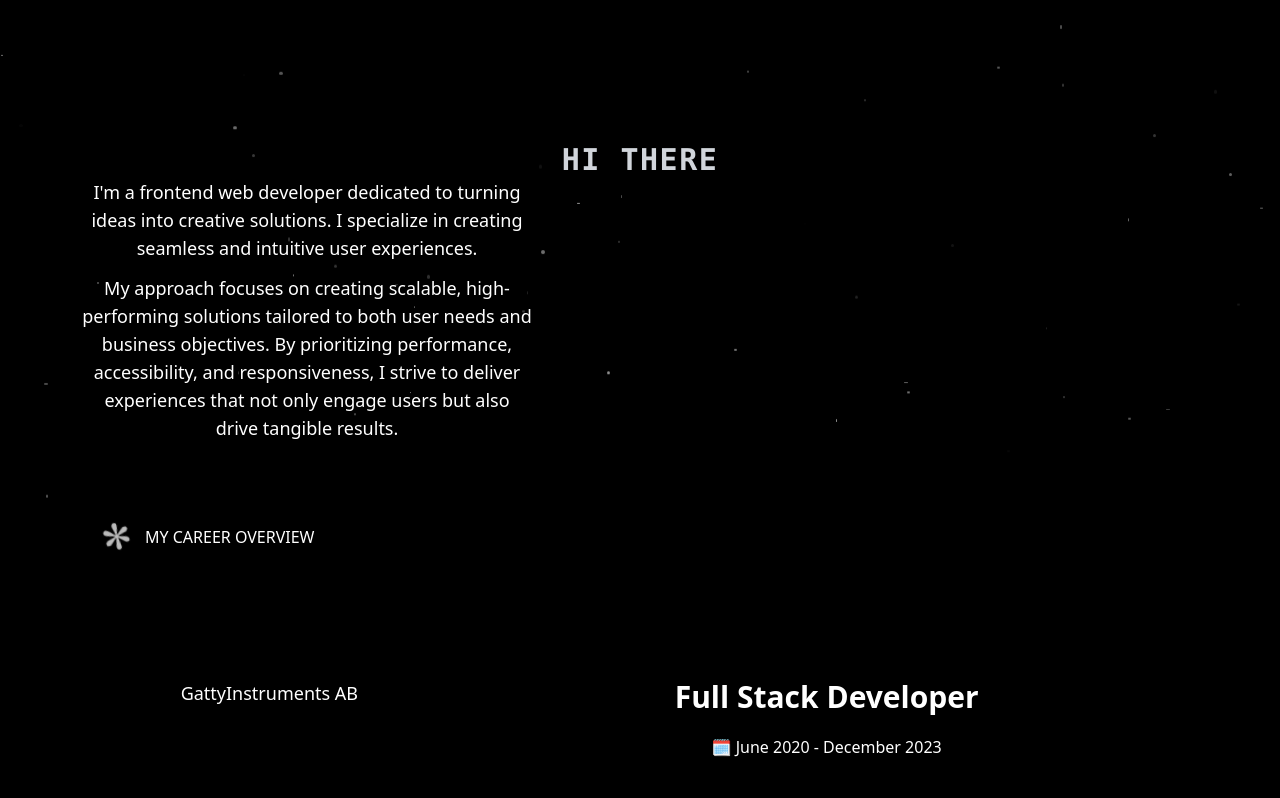
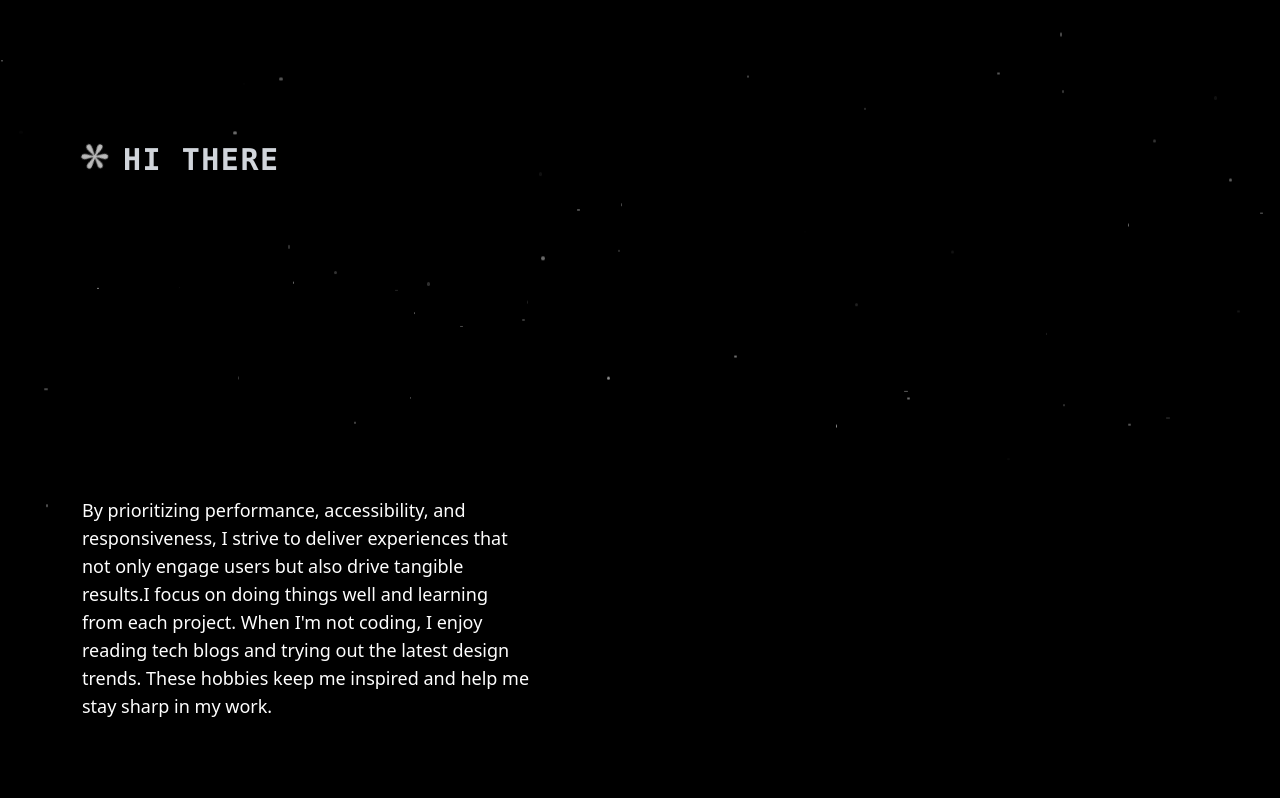
Before and after one commit to akhilapnair/portfolio, a React (Vite) app: page / in a window 1280 px wide. Shown: the part 640-1438 px from the top of the page. Built offline with nearby package versions, Linux system fonts and the light colour scheme; grey boxes are pictures that could not be loaded.

Commit message:
about me animation

```diff
--- a/src/components/ArrowAnimation.tsx
+++ b/src/components/ArrowAnimation.tsx
@@ -32,7 +32,7 @@ const ArrowAnimation = () => {
         tl.to('#banner-arrow-svg', {
             duration: 0.5,
             delay: 0.5,
-            fill: '#ffffff08',
+            fill: '#29383eff',
         });
         tl.to('#banner-arrow-svg', {
             duration: 1,
@@ -52,7 +52,7 @@ const ArrowAnimation = () => {
             viewBox="0 0 376 111"
             fill="transparent"
             xmlns="http://www.w3.org/2000/svg"
-            className="absolute bottom-20 left-1/2 -translate-x-1/2 z-0"
+            className="absolute bottom-10 left-1/2 -translate-x-1/2 z-0"
             ref={svgRef}
         >
             <path
--- a/src/section/Aboutme.tsx
+++ b/src/section/Aboutme.tsx
@@ -1,27 +1,83 @@
-import { Fragment } from "react/jsx-runtime";
+import { useRef } from "react";
 import DecoderName from "../components/Decoder-text";
+import SectionTitle from "../components/SectionTitle";
+import gsap from "gsap";
+import { useGSAP } from "@gsap/react";
 
 const Aboutme = () => {
+  const container = useRef<HTMLDivElement | null>(null);
+     useGSAP(
+        () => {
+            const tl = gsap.timeline({
+                scrollTrigger: {
+                    id: 'about-me-in',
+                    trigger: container.current,
+                    start: 'top 70%',
+                    end: 'bottom bottom',
+                    scrub: 0.5,
+                },
+            });
+
+            tl.from('.slide-up-and-fade', {
+                y: 150,
+                opacity: 0,
+                stagger: 0.05,
+            });
+        },
+        { scope: container },
+    );
+
+    useGSAP(
+        () => {
+            const tl = gsap.timeline({
+                scrollTrigger: {
+                    id: 'about-me-out',
+                    trigger: container.current,
+                    start: 'bottom 50%',
+                    end: 'bottom 10%',
+                    scrub: 0.5,
+                },
+            });
+
+            tl.to('.slide-up-and-fade', {
+                y: -150,
+                opacity: 0,
+                stagger: 0.02,
+            });
+        },
+        { scope: container },
+    );
+
   return (
     <section
-      id="about"
+      id="about-me"
       className="w-full md:mt-40 mt-20 section-padding xl:px-0"
     >
-      <div className="container md:col-span-7">
-        <DecoderName text="Hi There" className="text-gray-300" />
+      <div className="container flex items-start space-y-4 flex-col md:col-span-7">
+        <div className="flex items-start">
+          <SectionTitle title="" />
+          <DecoderName text="Hi There" className="text-gray-300" />
+        </div>
 
-        <div className="text-lg text-muted-foreground max-w-[450px]">
+        <div
+        ref={container}
+         className="text-lg text-left text-muted-foreground max-w-[450px] space-y-4">
           <p className="slide-up-and-fade">
-            I&apos;m a frontend web developer dedicated to turning ideas into
-            creative solutions. I specialize in creating seamless and intuitive
-            user experiences.
+            Hi I’m Akhila Prabhakaran Nair, currently living in Sweden. I’m a
+            frontend web developer passionate about transforming ideas into
+            creative, user-friendly solutions. I have extensive experience
+            building React and Angular applications, delivering scalable and
+            intuitive systems across healthcare, travel, and enterprise domains.
+            I love bringing concepts to life through code, creating digital
+            experiences that are smooth, engaging, and enjoyable for users.
           </p>
-          <p className="mt-3 slide-up-and-fade">
-            My approach focuses on creating scalable, high-performing solutions
-            tailored to both user needs and business objectives. By prioritizing
-            performance, accessibility, and responsiveness, I strive to deliver
-            experiences that not only engage users but also drive tangible
-            results.
+          <p className="slide-up-and-fade">
+            By prioritizing performance, accessibility, and responsiveness, I
+            strive to deliver experiences that not only engage users but also
+            drive tangible results.I focus on doing things well and learning
+            from each project. When I'm not coding, I enjoy reading tech blogs
+            and trying out the latest design trends. These hobbies keep me
+            inspired and help me stay sharp in my work.
           </p>
         </div>
       </div>
```
